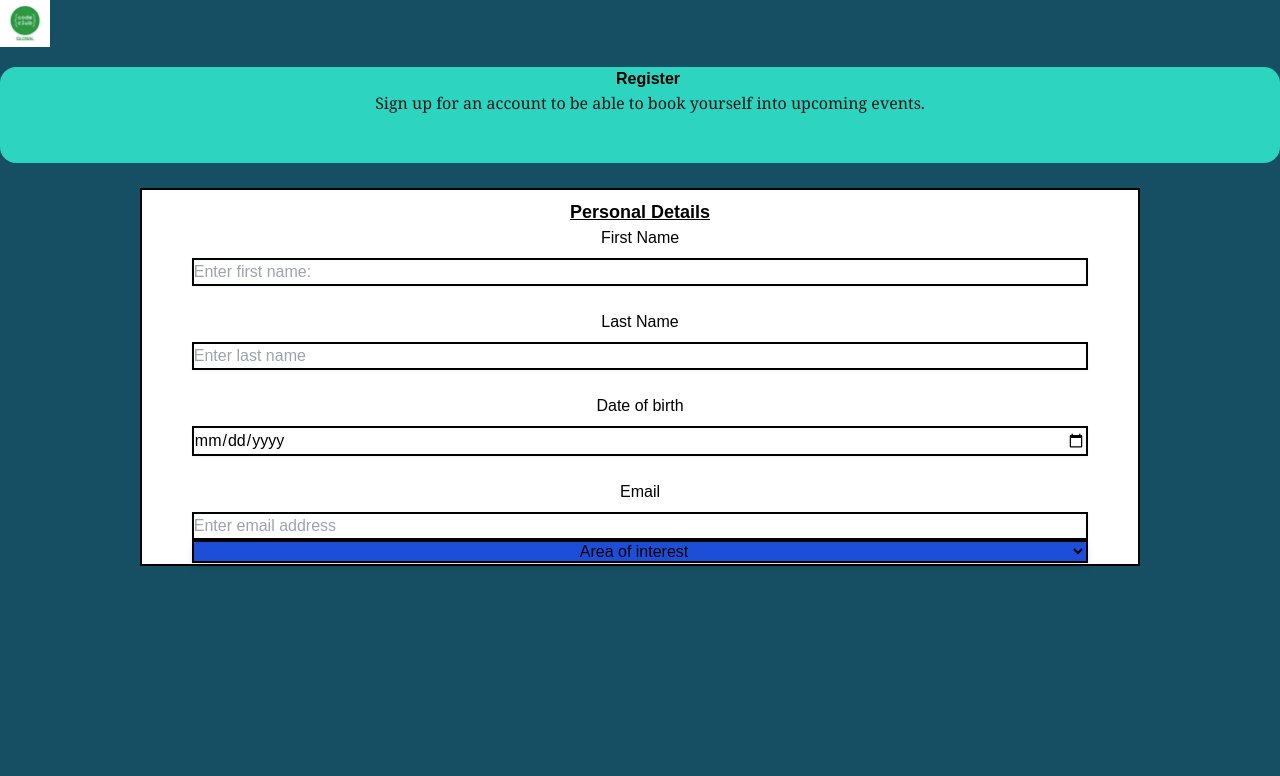
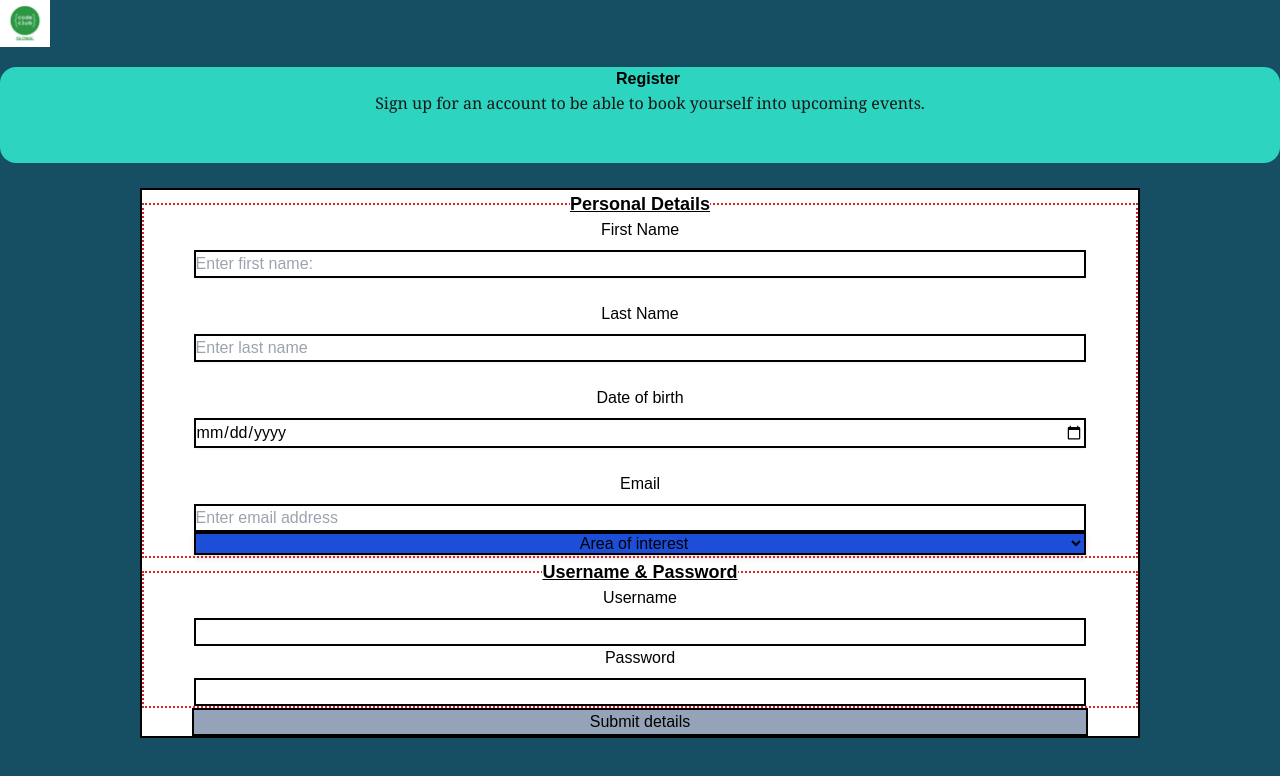
Before and after one commit to Cal-Woods/WebAppDev-CodeClub_NextJS, a Next.js app: page /register in a window 1280 px wide. Shown: the top 776 px of the page. Built offline with nearby package versions, Linux system fonts and the light colour scheme; no server answers; the database is empty.

Commit message:
Update: Divided form into fieldsets to section-off data.
Added submit button to send data.

Not fully configured to send data yet.

```diff
--- a/app/register/page.tsx
+++ b/app/register/page.tsx
@@ -4,10 +4,12 @@ export default function Page() {
     return (
       <div id="registration">
         <BlueMessage title="Register" message="Sign up for an account to be able to book yourself into upcoming events."></BlueMessage>
+
         <div id="outer" className="w-[400px] md:w-[750px] lg:w-[1000px] h-fit border-black border-x-2 border-y-2 md:mt-4 m-auto clear-both bg-white align-middle text-black">
           <div id="inner" className="w-full m-auto text-center">
             <form id="register" aria-label="Sign-up form.">
-            <legend aria-label="Personal Details" className="text-lg font-semibold underline mt-2">Personal Details</legend>
+              <fieldset className="border-2 border-dotted border-red-600">
+                <legend aria-label="Personal Details" className="text-lg font-semibold underline mt-2 m-auto">Personal Details</legend>
 
                 <label htmlFor="firstName">First Name</label> <br />
                 <input type="text" name="firstName" id="firstName" placeholder="Enter first name:" className="w-[90%] mt-2 border-2 border-black drop-shadow-sm"/> <br /> <br />
@@ -26,9 +28,18 @@ export default function Page() {
                   <option value="scratch">Scratch</option>
                   <option value="python">Python</option>
                   <option value="web">Web</option>
-            </select>
+                </select> <br />
+              </fieldset>
 
+              <fieldset className="border-2 border-dotted border-red-600">
+                <legend aria-label="username and password" className="text-lg font-semibold underline mt-2 m-auto">Username & Password</legend>
+                <label htmlFor="user">Username</label> <br />
+                <input type="text" name="user" id="user" className="w-[90%] mt-2 border-black border-2"></input> <br />
+                <label htmlFor="pass">Password</label> <br />
+                <input type="password" name="pass" id="pass" autoComplete="false" className="w-[90%] mt-2 border-black border-2"></input> <br />
+              </fieldset>
 
+              <button name="reg_Submit" type="submit" className="w-[90%] border-2 border-black bg-slate-400 hover:bg-white active:bg-cyan-200 active:text-black">Submit details</button>
             </form>
           </div>
         </div>
```
Lines whose indentation alone changed are shown as unchanged.
